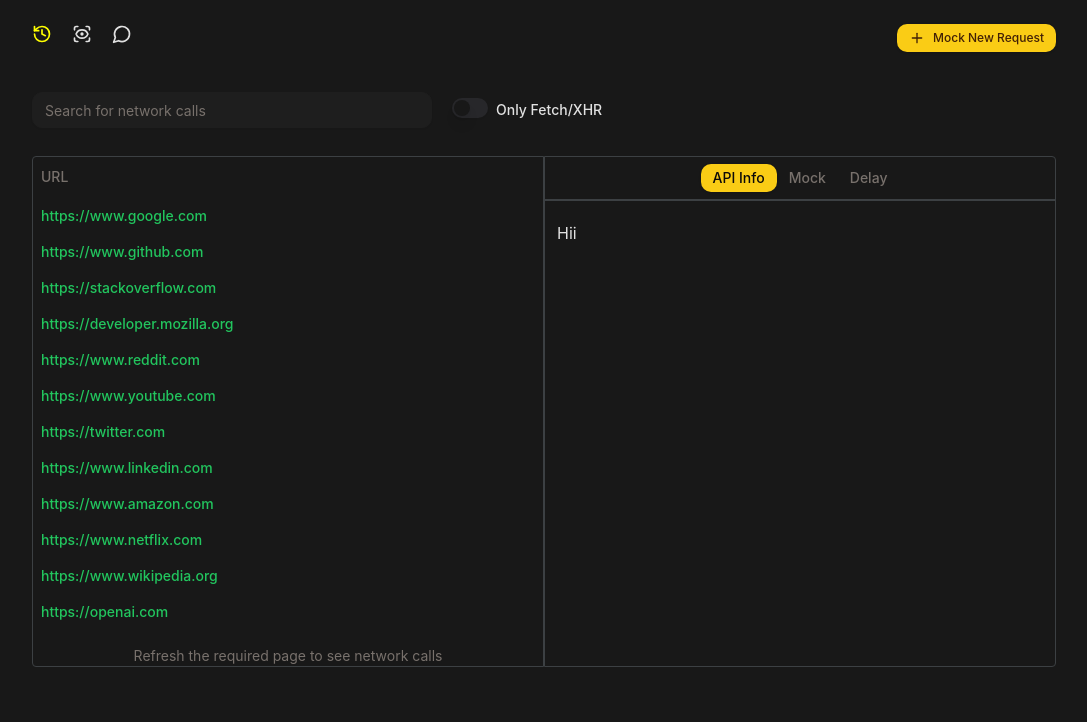
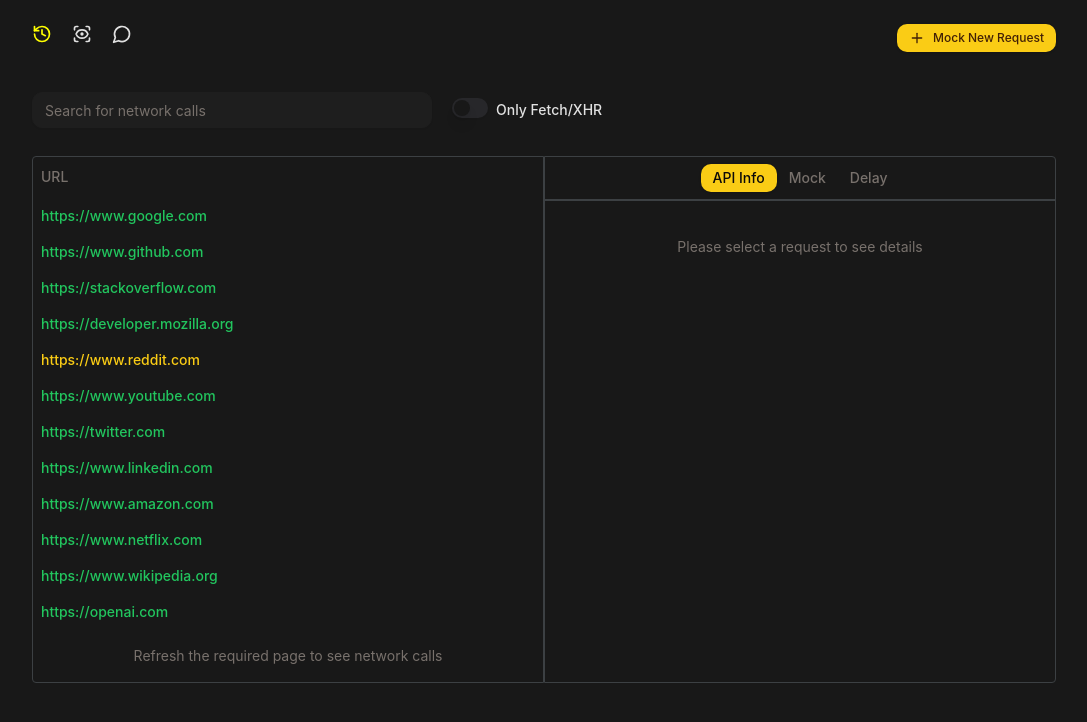
Before and after one commit to imabhijith25/Ranger, a React (Vite) app in the folder codeRanger/: page /network in a window 1280 px wide. Shown: the top 722 px of the page, without its empty margins (96-1183 px from the left). Built offline with nearby package versions, Linux system fonts and the light colour scheme.

Commit message:
Logic change for mocking

```diff
--- a/codeRanger/src/background/background.js
+++ b/codeRanger/src/background/background.js
@@ -8,15 +8,14 @@
     chrome.webRequest.onCompleted.addListener(
         (details) => {
             // Save the request details
-            console.log("details", details);
-            chrome.storage.local.get("tabId").then((result) => {
+            chrome.storage.local.get("tabId").then(async (result) => {
                 console.log(result.tabId);
                 // console.log("Captured Request:", details);
                 capturedRequests.push({
                     url: details.url,
                     method: details.method,
                     statusCode: details.statusCode,
-
+                    mocked: await getDataFromLocalStorage(details.url),
                     type: details.type,
                     timestamp: new Date().toISOString(),
                 });
@@ -66,11 +65,15 @@
     if (message.action == "save_mock") {
         //this can only do one at a time, so be careful
         chrome.storage.local.set(
-            { mocks: message.data, startIntercepting: true },
+            {
+                mocks: { [message.data[0].url.trim()]: message.data[0] },
+                startIntercepting: true,
+            },
             async function () {
                 console.log("Mock saved to local storage");
                 const tabId = await getDataFromLocalStorage("tabId");
-                injectMockScript(tabId);
+                console.log("tab id is", tabId);
+                await injectMockScript(tabId);
             }
         );
     }
--- a/codeRanger/src/background/utils.js
+++ b/codeRanger/src/background/utils.js
@@ -1,12 +1,15 @@
+//if we make this async await will it work>??
 const urlInMockData = (url, mockData) => {
     console.log("checked url", url);
-    for (let i of mockData) {
-        console.log("Entered loop", i);
-        if (i["url"] == url) {
-            return i;
+    return new Promise((resolve, reject) => {
+        for (let i of mockData) {
+            console.log("Entered loop", i, url);
+            if (i["url"] == url) {
+                resolve(i);
+            }
+            reject(false);
         }
-    }
-    return false;
+    });
 };
 
 export const injectMockScript = async (tabId) => {
@@ -31,7 +34,7 @@
         );
         // Enable network monitoring
     });
-    chrome.debugger.onEvent.addListener((source, method, params) => {
+    chrome.debugger.onEvent.addListener(async (source, method, params) => {
         if (source.tabId !== tabId) return;
 
         // Intercept the request
@@ -40,20 +43,20 @@
 
             console.log("Intercepted Request:", request);
 
-            // Mock the response for specific URLs
-            const mocks = urlInMockData(request.url, mockData);
-            console.log("mocks", mocks);
+            console.log(mockData);
+            const isAvailable = mockData.hasOwnProperty(request.url);
+            console.log("isAvailable", isAvailable);
             if (
-                mocks
+                isAvailable
                 // request.url.includes(
                 //     "https://blr-mirage-reports.home-api.highbond-s1.com/userPreferences"
                 // )
             ) {
                 const mockResponse = {
-                    responseCode: mocks.statusCode,
+                    responseCode: mockData[request.url].statusCode,
 
-                    responseHeaders: [...mocks.responseHeaders],
-                    body: btoa(mocks.payloadJson),
+                    responseHeaders: [...mockData[request.url].responseHeaders],
+                    body: btoa(mockData[request.url].payloadJson),
                 };
 
                 // Send the mock response
--- a/codeRanger/src/components/screen/infoScreen.tsx
+++ b/codeRanger/src/components/screen/infoScreen.tsx
@@ -1,9 +1,21 @@
-const InfoScreen = () => {
-    return (
-        <>
-            <p>Hii</p>
-        </>
-    );
+const InfoScreen = ({ screenType }: any) => {
+    if (screenType == "empty") {
+        return (
+            <>
+                <div>
+                    <p className="mt-4 text-sm text-muted-foreground flex justify-center">
+                        Please select a request to see details
+                    </p>
+                </div>
+            </>
+        );
+    } else {
+        return (
+            <>
+                <p>Mock screen</p>
+            </>
+        );
+    }
 };
 
 export default InfoScreen;
--- a/codeRanger/src/components/screen/mockScreen.tsx
+++ b/codeRanger/src/components/screen/mockScreen.tsx
@@ -43,7 +43,7 @@
         method: "GET",
         payloadJson: "",
     });
-    const [mockEnabled, setMockEnabled] = useState(true);
+    const [mockEnabled, setMockEnabled] = useState(false);
 
     const submitMock = () => {
         chrome.runtime
@@ -74,7 +74,7 @@
                     <TabsTrigger value="delay">Delay</TabsTrigger>
                 </TabsList>
                 <TabsContent value="info" className="p-3">
-                    <InfoScreen />
+                    <InfoScreen screenType="empty" />
                 </TabsContent>
                 <TabsContent value="mock" className="p-3">
                     {" "}
--- a/codeRanger/src/components/screen/tableView.tsx
+++ b/codeRanger/src/components/screen/tableView.tsx
@@ -21,6 +21,29 @@
     const [onlyFetchXhr, setOnlyFetchXhr] = useState<boolean | undefined>(
         false
     );
+
+    // const getDataFromLocalStorage = (key: any) => {
+    //     return new Promise((resolve, reject) => {
+    //         chrome.storage.local.get([key], (result) => {
+    //             if (chrome.runtime.lastError) {
+    //                 console.error(
+    //                     "Error fetching data from storage:",
+    //                     chrome.runtime.lastError
+    //                 );
+    //                 reject(false);
+    //             } else {
+    //                 resolve(result[key]);
+    //             }
+    //         });
+    //     });
+    // };
+
+    // const isUrlPartOfMock = async (url: string) => {
+    //     const isit = await getDataFromLocalStorage(url);
+    //     console.log(isit);
+    //     if (isit) return true;
+    //     return false;
+    // };
     useEffect(() => {
         if (mode == "development") {
             setResponseList([
@@ -36,7 +59,12 @@
                     name: "Mozilla",
                     url: "https://developer.mozilla.org",
                 },
-                { id: 5, name: "Reddit", url: "https://www.reddit.com" },
+                {
+                    id: 5,
+                    name: "Reddit",
+                    url: "https://www.reddit.com",
+                    mocked: true,
+                },
                 { id: 6, name: "YouTube", url: "https://www.youtube.com" },
                 { id: 7, name: "Twitter", url: "https://twitter.com" },
                 { id: 8, name: "LinkedIn", url: "https://www.linkedin.com" },
@@ -46,8 +74,9 @@
                 { id: 12, name: "OpenAI", url: "https://openai.com" },
             ]);
         } else {
-            chrome.runtime.onMessage.addListener((message) => {
+            chrome.runtime.onMessage.addListener(async (message) => {
                 if (message.action == "incomingRequest") {
+                    console.log("the details are", message.detail);
                     setResponseList([...message.detail]);
                 }
             });
@@ -80,7 +109,7 @@
             <div className="flex mt-5">
                 <div className="max-h-[558px] h-[100%] w-[100%] border rounded-tl rounded-bl border-borderBg overflow-y-scroll custom-scrollbar ">
                     <Table>
-                        <TableCaption>
+                        <TableCaption className="mb-4">
                             Refresh the required page to see network calls
                         </TableCaption>
                         <TableHeader>
@@ -95,7 +124,13 @@
                                 )
                                 .map((item: any) => (
                                     <TableRow key={item.url}>
-                                        <TableCell className="font-medium text-green-500">
+                                        <TableCell
+                                            className={
+                                                item?.mocked
+                                                    ? `font-medium text-primary`
+                                                    : `font-medium text-green-500`
+                                            }
+                                        >
                                             {item.url?.slice(0, 70)}
                                         </TableCell>
                                     </TableRow>
--- a/codeRanger/src/index.css
+++ b/codeRanger/src/index.css
@@ -89,22 +89,26 @@
 
 /* Custom Scrollbar */
 .custom-scrollbar::-webkit-scrollbar {
-  width: 2px;
-  height: 2px;
+  width: 4px;
+  height: 4px;
 }
 
 .custom-scrollbar::-webkit-scrollbar-track {
   /* gray-200 */
-  border-radius: 2px;
+  border-radius: 4px;
 }
 
 .custom-scrollbar::-webkit-scrollbar-thumb {
-  background: #19191a;
+  background: #58585a;
   /* blue-500 */
-  border-radius: 2px;
+  border-radius: 4px;
 }
 
 .custom-scrollbar::-webkit-scrollbar-thumb:hover {
   background: #2563eb;
   /* blue-600 */
 }
+
+.cm-editor {
+  font-size: 16px;
+}
```
